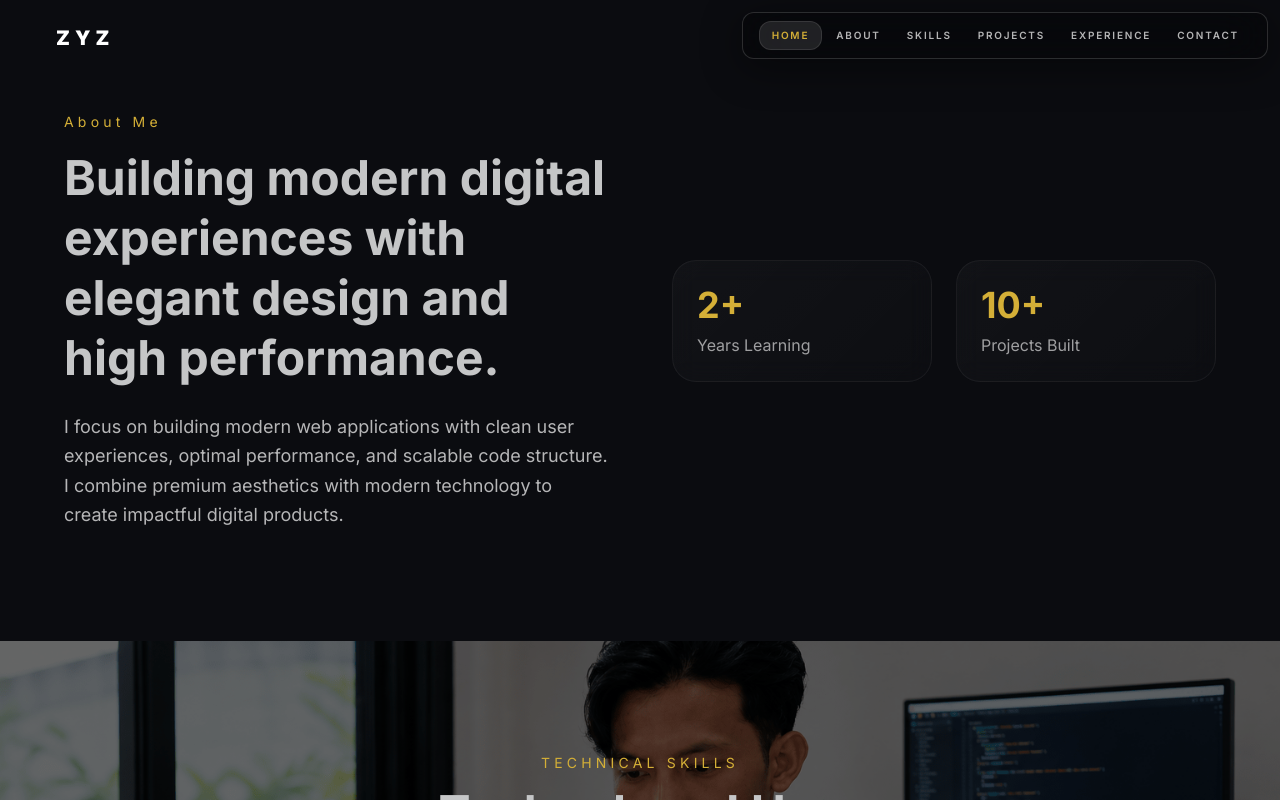
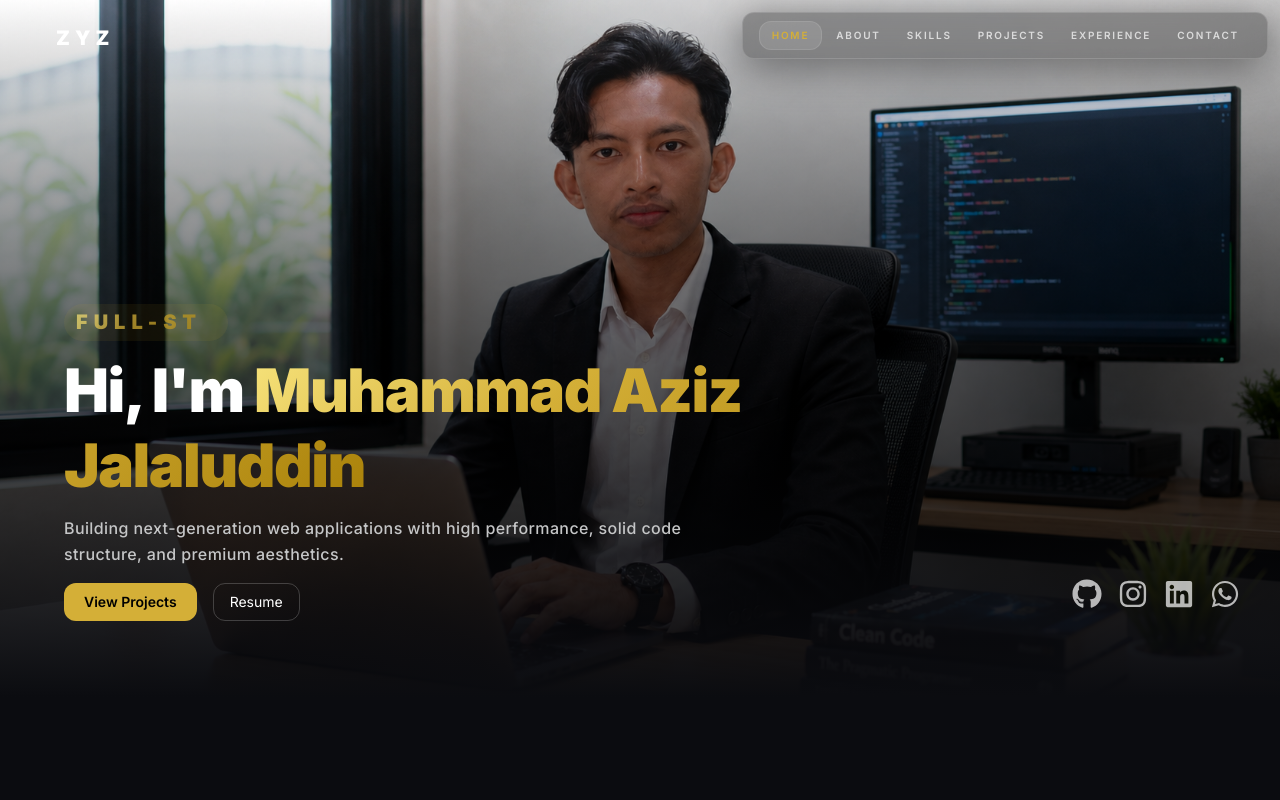
Before and after one commit to azizjalal951-cpu/aziz-portfolio, a Next.js app: page / in a window 1280 px wide. Shown: the top 800 px of the page. Built offline with nearby package versions, Linux system fonts and the light colour scheme.

Commit message:
fix:deploy

```diff
--- a/src/app/page.tsx
+++ b/src/app/page.tsx
@@ -29,7 +29,7 @@ export default function Home() {
   return (
     <div className="min-h-screen bg-luxury-dark overflow-x-hidden">
       <main className="bg-luxury-dark text-luxury-light">
-        {/*<Hero />*/}
+        <Hero />
         <About />
         <Skills />
         <Projects />
```
